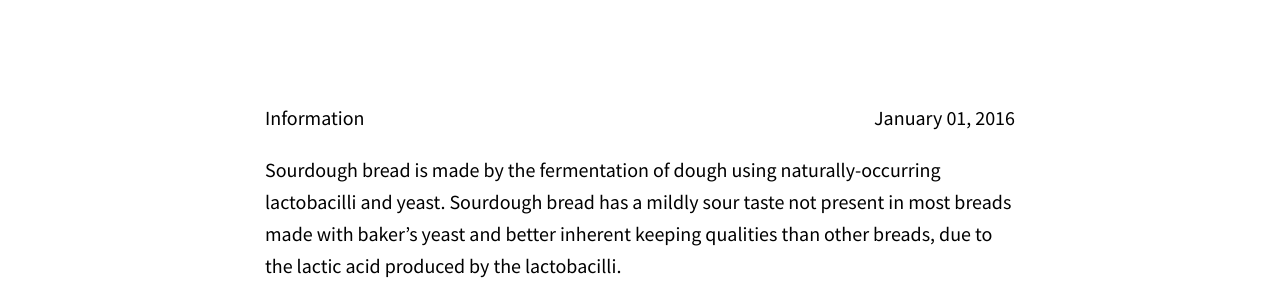
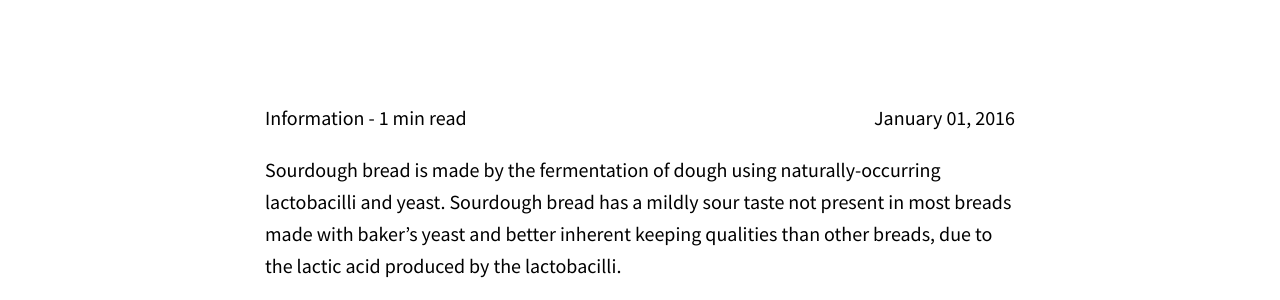
Before and after one commit to CloudCannon/bakery-store-jekyll-template, a Jekyll site: the page built from _posts/2016-01-01-what-is-sour-dough.md, in a window 1280 px wide. Shown: the part 213-513 px from the top of the page. Built offline with Jekyll 4.4.1, drawn with Linux system fonts in a browser that asks for light colours.

Commit message:
added read time

```diff
--- a/_layouts/post.html
+++ b/_layouts/post.html
@@ -5,7 +5,15 @@ layout: default
 	<h2 class="spacing">{{ page.title }}</h2>
 
 	<div class="blog-post spacing">
-		<p class="summary">{{ page.category }}<span class="date">{{ page.date | date: '%B %d, %Y' }}</span></p>
+		<p class="summary">{{ page.category }} -
+			{% assign words = content | number_of_words %}
+			{% if words < 360 %}
+				1 min
+			{% else %}
+				{{ words | divided_by:180 }} mins
+			{% endif %} read
+			<span class="date">{{ page.date | date: '%B %d, %Y' }}</span>
+		</p>
 		{{ content }}
 	</div>
 </div>
```
